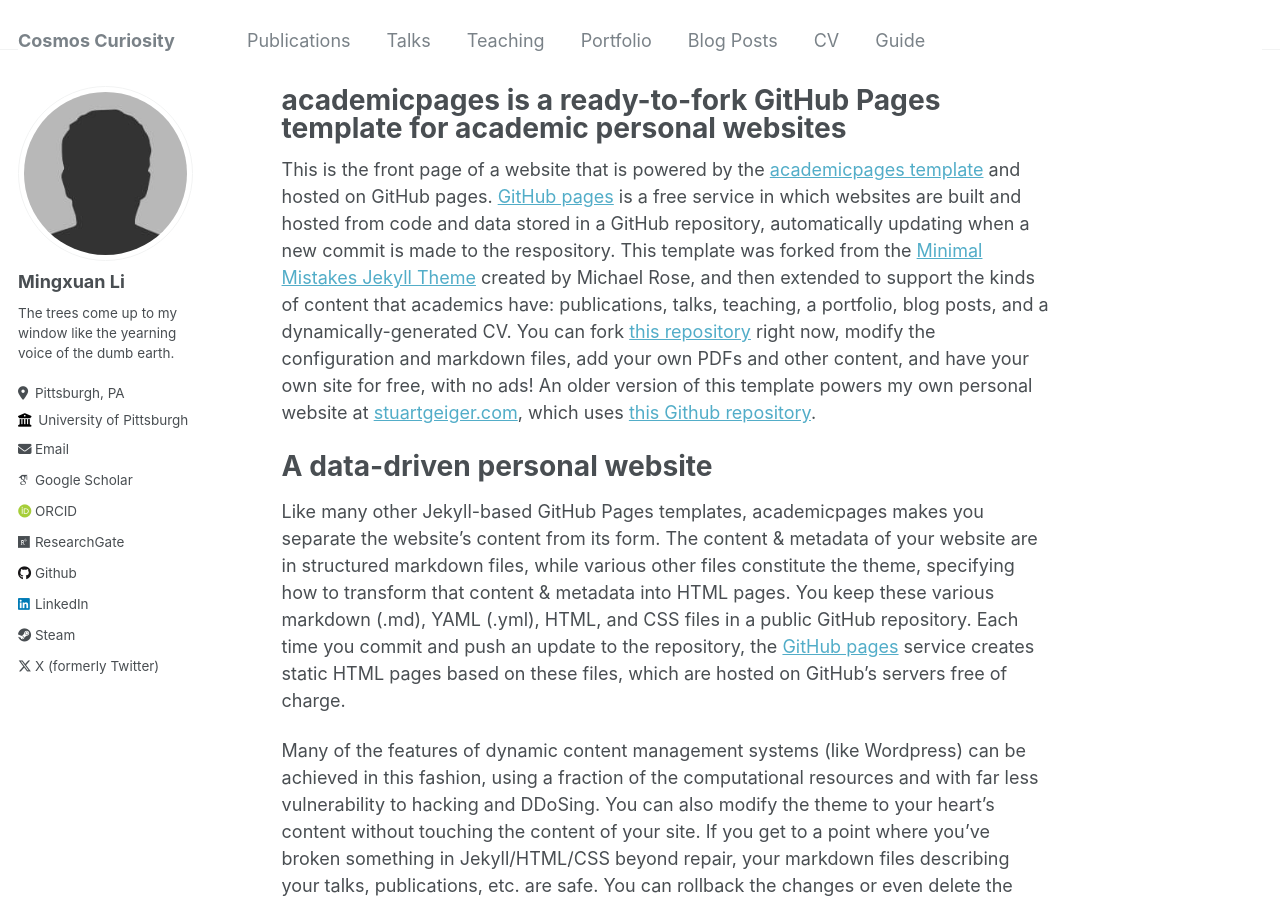
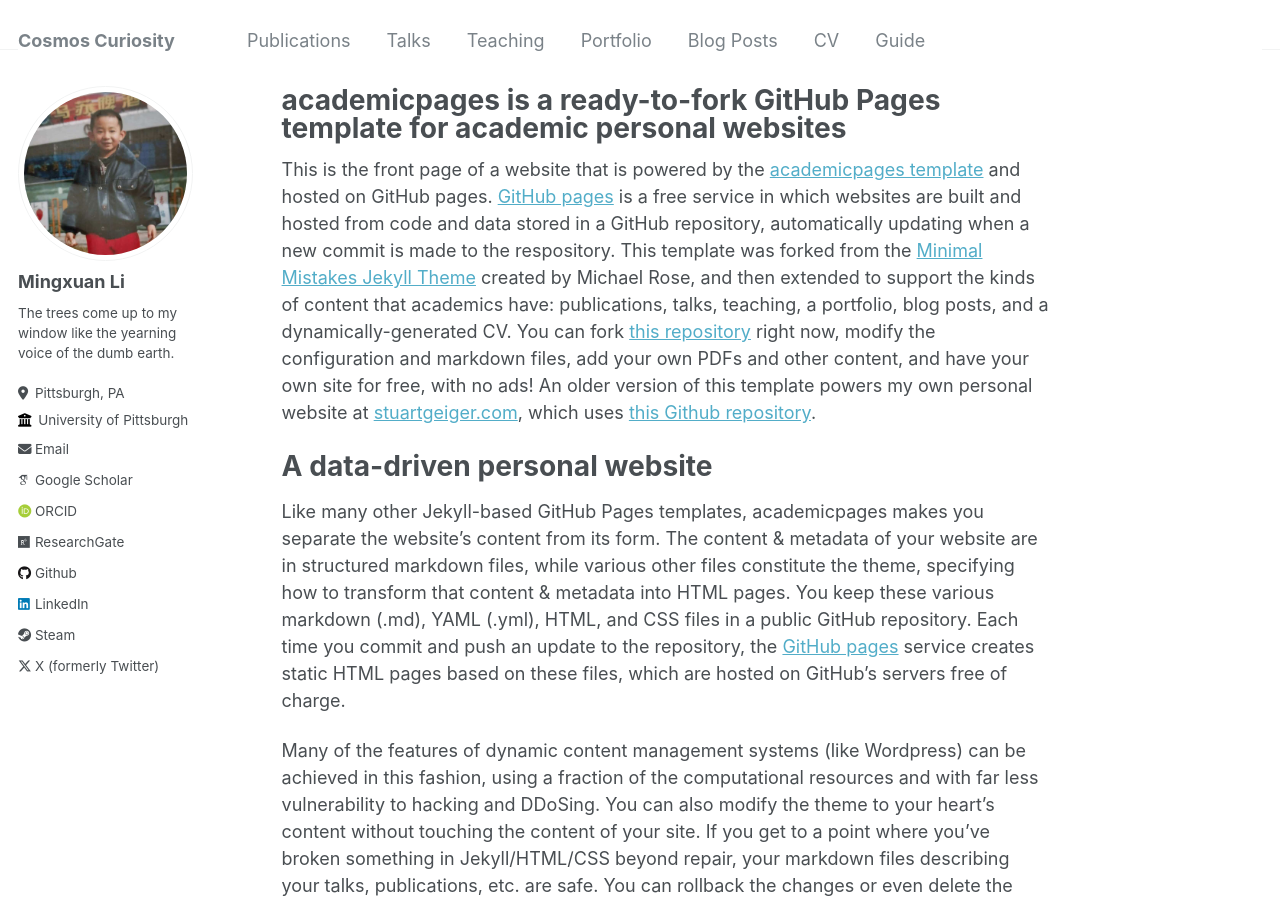
Before and after one commit to Mil152/mil152.github.io, a Jekyll site: the page built from _pages/about.md, in a window 1280 px wide and 900 px high. Built offline with Jekyll 4.4.1, drawn with Linux system fonts in a browser that asks for light colours; some web fonts are replaced.

Commit message:
Update _config.yml

```diff
--- a/_config.yml
+++ b/_config.yml
@@ -21,7 +21,7 @@ repository               : "academicpages/academicpages.github.io"
 #               Additional customization can be done by editing /_includes/author-profile.html
 author:
   # Biographic information
-  avatar           : "bio-photo.jpg"
+  avatar           : "IMG_0405.jpg"
   name             : "Mingxuan Li"
   pronouns         : # example: "she/her"
   bio              : "The trees come up to my window like the yearning voice of the dumb earth."
```
